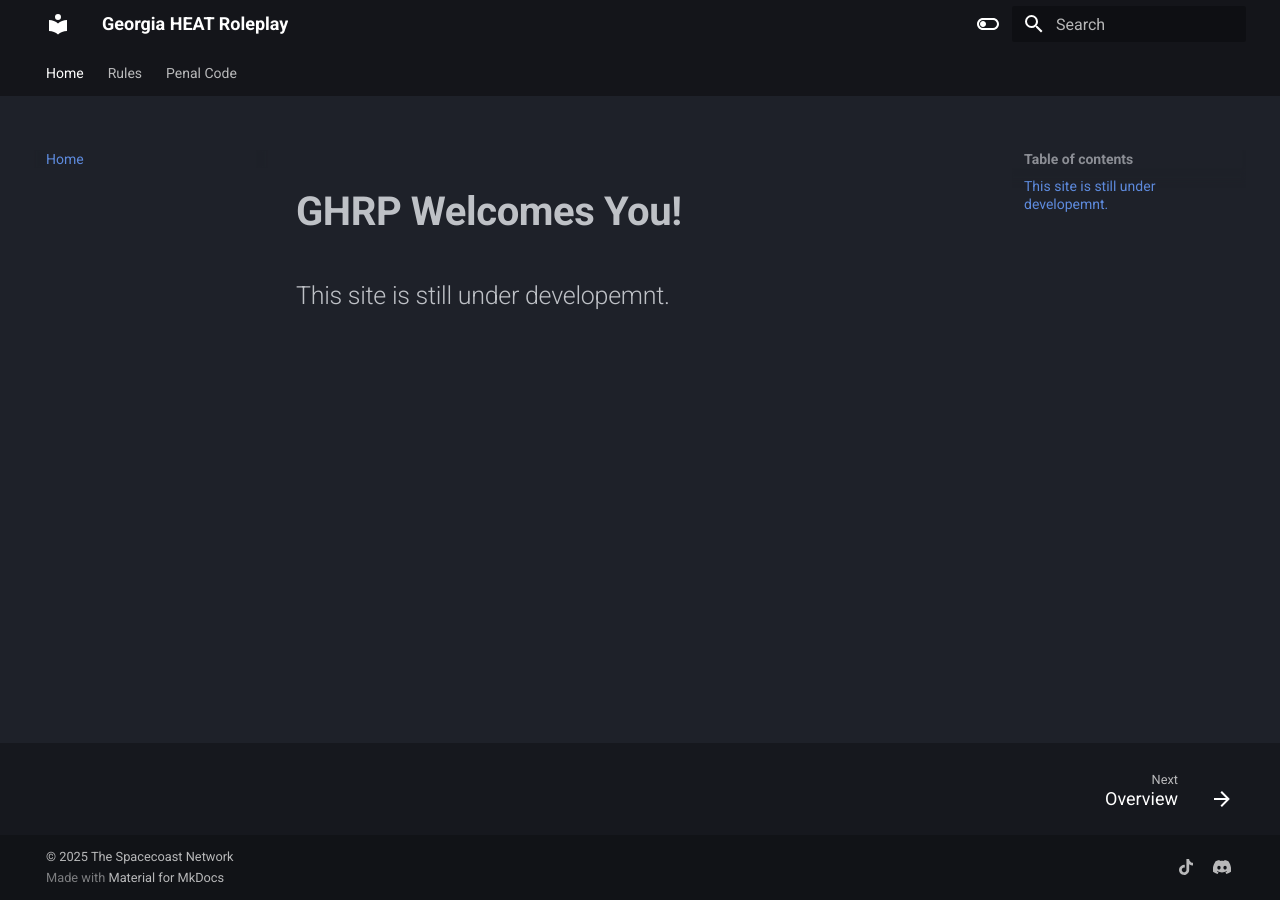
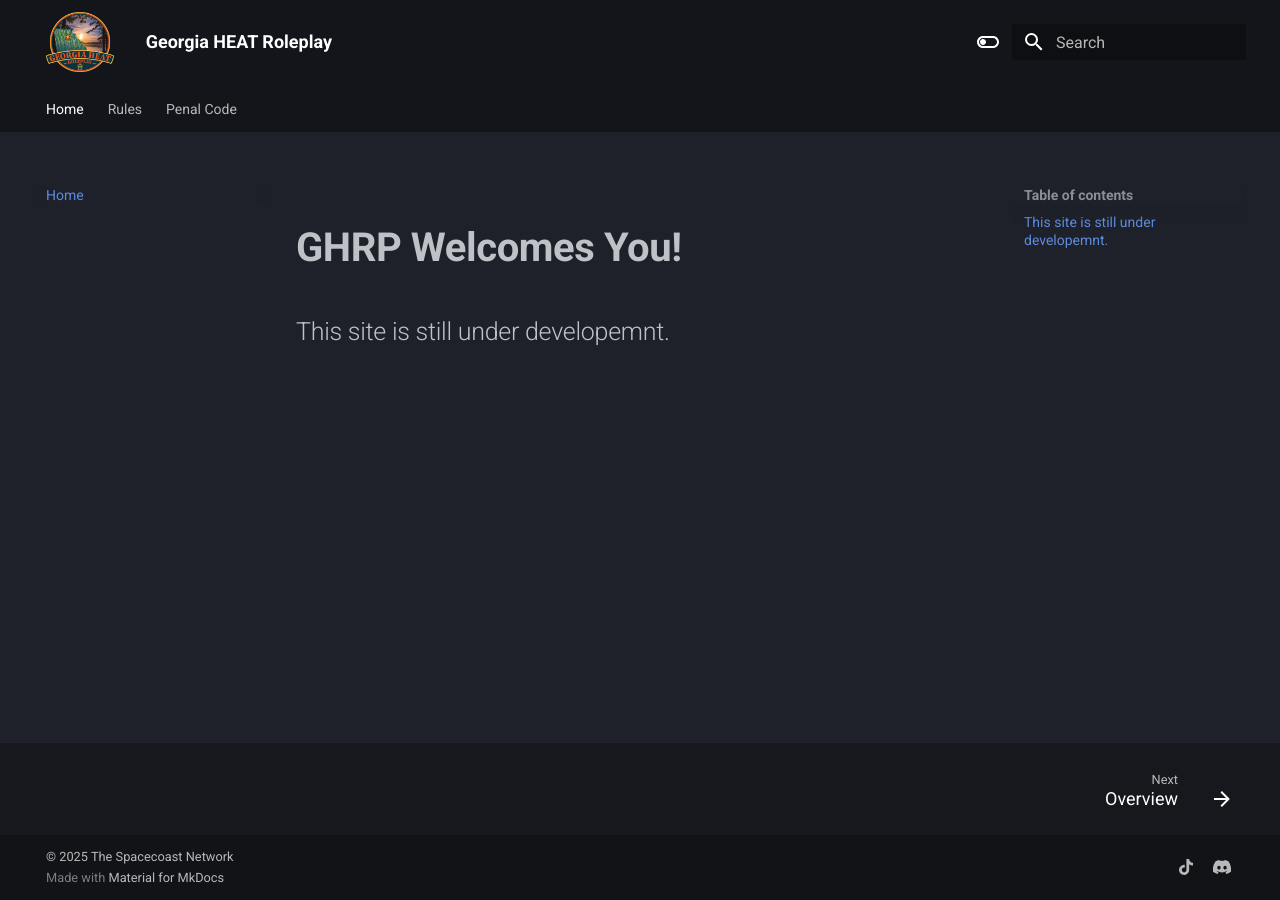
Before and after one commit to Ced-H/GHRP, an MkDocs documentation site: the page built from docs/index.md, in a window 1280 px wide. Built offline with MkDocs 1.6.1 and Material for MkDocs 9.7.7, drawn with Linux system fonts in a browser that asks for light colours.

Commit message:
Changed site logo

```diff
--- a/docs/stylesheets/extra.css
+++ b/docs/stylesheets/extra.css
@@ -17,3 +17,7 @@ strong {
   body[data-theme="default"] .md-content h1 {
     color: black !important;
   }
+  /* Adjust the logo size */
+.md-header__button.md-logo img {
+    height: 60px !important;  /* increase this value as needed */
+    }
--- a/mkdocs.yml
+++ b/mkdocs.yml
@@ -24,6 +24,7 @@ theme:
         name: Switch to dark mode
       primary: deep orange
       accent: amber
+  logo: assets/images/logo.png
 
 extra:
   social:
```
Also changed, not shown: docs/assets/images/logo.png (added), docs/assets/images/logo2.png (added).
